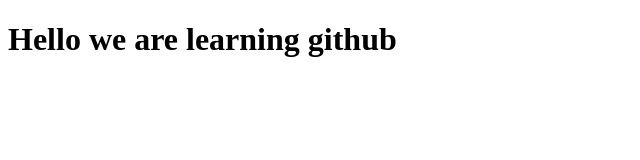
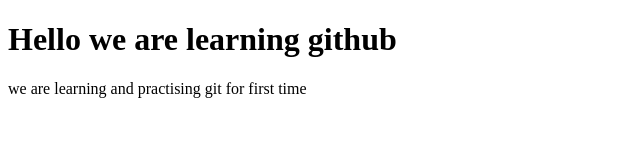
Before and after one commit to uroojmuzaffar-cpu/2607c1_Practise, a plain HTML site: page index.html in a window 1280 px wide. Shown: the whole page, without its empty margins (0-640 px from the left). Drawn offline with Linux system fonts and the light colour scheme.

Commit message:
new modification

```diff
--- a/index.html
+++ b/index.html
@@ -7,5 +7,6 @@
 </head>
 <body>
     <h1>Hello we are learning github</h1>
+    <p>we are learning and practising git for first time </p>
 </body>
 </html>
```
